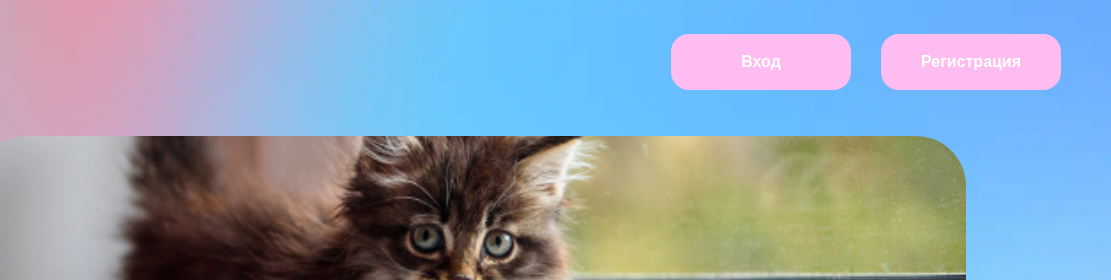
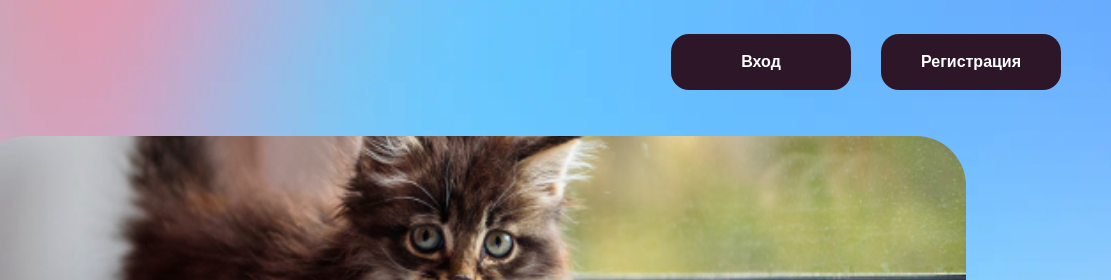
Before and after one commit to Ark21bit/Kat, a plain HTML site: page index.html in a window 1280 px wide. Shown: the top 280 px of the page, 169-1280 px from the left. Drawn offline with Linux system fonts and the light colour scheme; files that its build step writes are made by us from their sources.

Commit message:
1 коммит

```diff
--- a/style/style.css
+++ b/style/style.css
@@ -10,8 +10,6 @@ body{
     background-repeat: no-repeat, no-repeat;
 }
 
-
-
 .bg_footer{
     background-image: url(../img/footre_bg_white.svg), url(../img/footre_bg.webp) ;
     background-position:0 -10px, 50% 50% ;
@@ -22,7 +20,7 @@ body{
 .btn_pink{
     width: 180px;
     height: 56px;
-    background: #FFBCF0;
+    background: #2e1629;
     border-radius: 18px;
     border: none;
     box-sizing: border-box;
```
